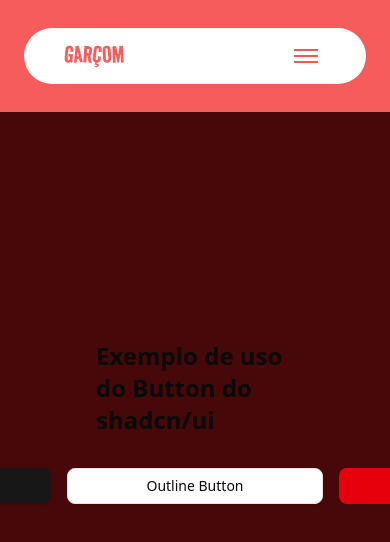
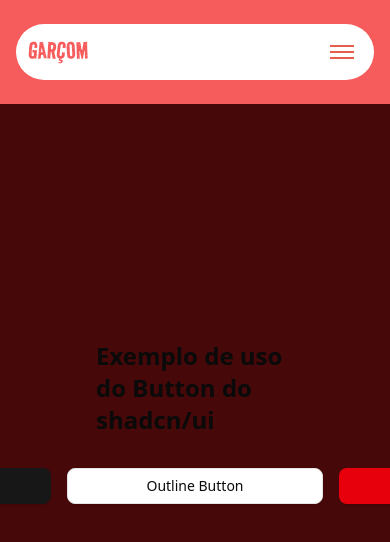
Before and after one commit to PI-InfoWeb-CNAT/garcom, a Next.js app in the folder source/garcom/: page / in a window 390 px wide. Shown: the top 542 px of the page. Built offline with nearby package versions, Linux system fonts and the light colour scheme.

Commit message:
merge manual da responsividade do header

```diff
--- a/source/garcom/src/components/header.tsx
+++ b/source/garcom/src/components/header.tsx
@@ -12,13 +12,15 @@ export function Header() {
   const [open, setOpen] = React.useState(false)
 
   return (
-    <div className="flex items-center justify-center fixed top-0  bg-[#F65C5C] w-full h-28 p-6">
-      <header className="flex items-center justify-between w-full rounded-full h-14 pl-10 pr-10 box-border bg-white text-[#E55F4B]">
+    <div className="flex items-center justify-center fixed top-0  bg-[#F65C5C] w-full h-26 p-4">
+      <header className="flex items-center justify-between w-full rounded-full h-14 pl-3 pr-3 sm:pl-10 sm:pr-10 box-border bg-white text-[#E55F4B]">
+
         <h1 className="flex items-center align-center pt-px">
           <Image src="/logo.svg" alt="Logo" width={60} height={60} />
         </h1>
+
         <DropdownMenu>
-          <DropdownMenuTrigger className="cursor-pointer md:hidden flex flex-col justify-center items-center w-10 h-10 l--100px" onClick={() => setOpen(!open)} aria-label="Menu">
+          <DropdownMenuTrigger className="cursor-pointer md:hidden flex flex-col justify-center items-center w-10 h-10 " onClick={() => setOpen(!open)} aria-label="Menu">
             <span className="block w-6 h-0.5 bg-[#E55F4B] mb-1"></span>
             <span className="block w-6 h-0.5 bg-[#E55F4B] mb-1"></span>
             <span className="block w-6 h-0.5 bg-[#E55F4B]"></span>
@@ -29,25 +31,25 @@ export function Header() {
             {/* <DropdownMenuLabel>My Account</DropdownMenuLabel>
             <DropdownMenuSeparator />*/}
             <a href="#">
-  <DropdownMenuItem className="cursor-pointer max-h-48px p-3 pl-6 gap-3 font-poppins text-[19px] align-center font-medium hover:!bg-[#777777] hover:!text-white transition-all">
+  <DropdownMenuItem className="cursor-pointer max-h-48px p-3 pl-6 gap-3 font-poppins text-[18px] align-center font-medium hover:!bg-[#777777] hover:!text-white transition-all">
     <FaHome className="text-white !size-[23px]" />Página principal
   </DropdownMenuItem>
 </a>
 
 <a href="#">
-  <DropdownMenuItem className="cursor-pointer max-h-48px p-3 pl-6 gap-3 font-poppins text-[19px] align-center font-medium hover:!bg-[#777777] hover:!text-white transition-all">
+  <DropdownMenuItem className="cursor-pointer max-h-48px p-3 pl-6 gap-3 font-poppins text-[18px] align-center font-medium hover:!bg-[#777777] hover:!text-white transition-all">
     <FaBookOpen className="text-white !size-[23px]" />Cardápio
   </DropdownMenuItem>
 </a>
 
 <a href="#">
-  <DropdownMenuItem className="cursor-pointer max-h-48px p-3 pl-6 gap-3 font-poppins text-[19px] align-center font-medium hover:!bg-[#777777] hover:!text-white transition-all">
+  <DropdownMenuItem className="cursor-pointer max-h-48px p-3 pl-6 gap-3 font-poppins text-[18px] align-center font-medium hover:!bg-[#777777] hover:!text-white transition-all">
     <IoMdPeople className="text-white !size-[23px]" /> Funcionarios
   </DropdownMenuItem>
 </a>
 
 <a href="#">
-  <DropdownMenuItem className="cursor-pointer max-h-48px p-3 pl-6 gap-3 font-poppins text-[19px] align-center font-medium hover:!bg-[#777777] hover:!text-white transition-all">
+  <DropdownMenuItem className="cursor-pointer max-h-48px p-3 pl-6 gap-3 font-poppins text-[18px] align-center font-medium hover:!bg-[#777777] hover:!text-white transition-all">
     <CgProfile className="text-white !size-[23px] hover:text-[#3D3D3D]"/>Perfil
   </DropdownMenuItem>
 </a>
```
